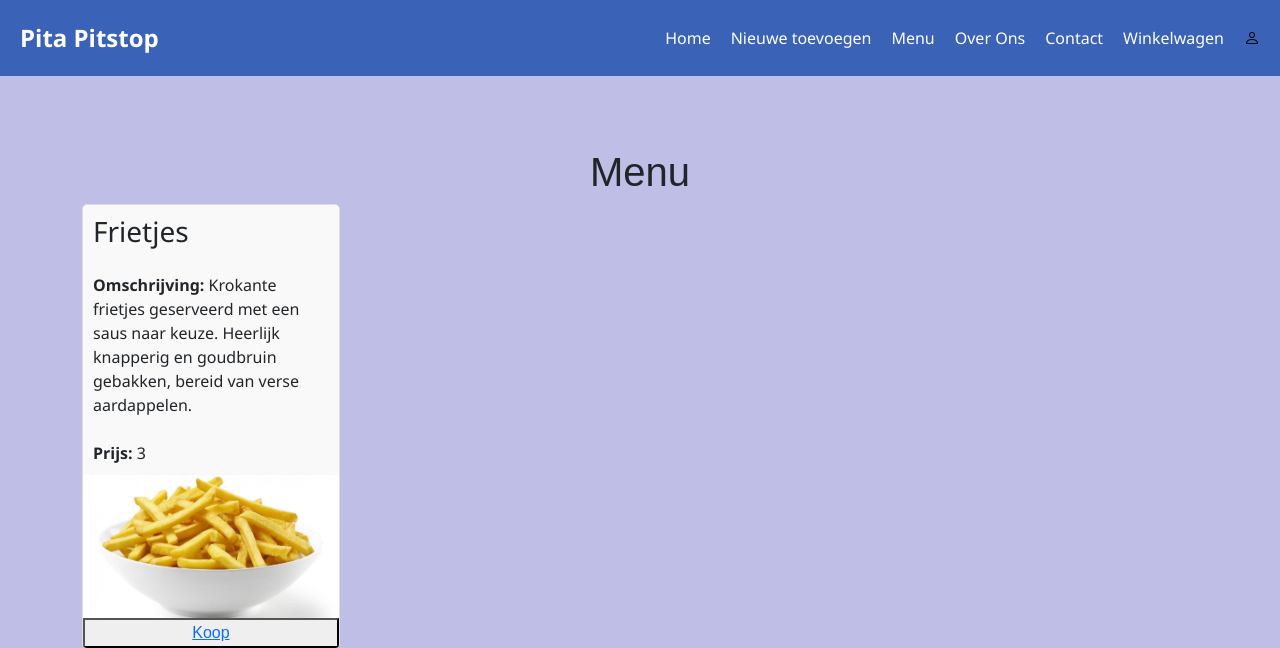
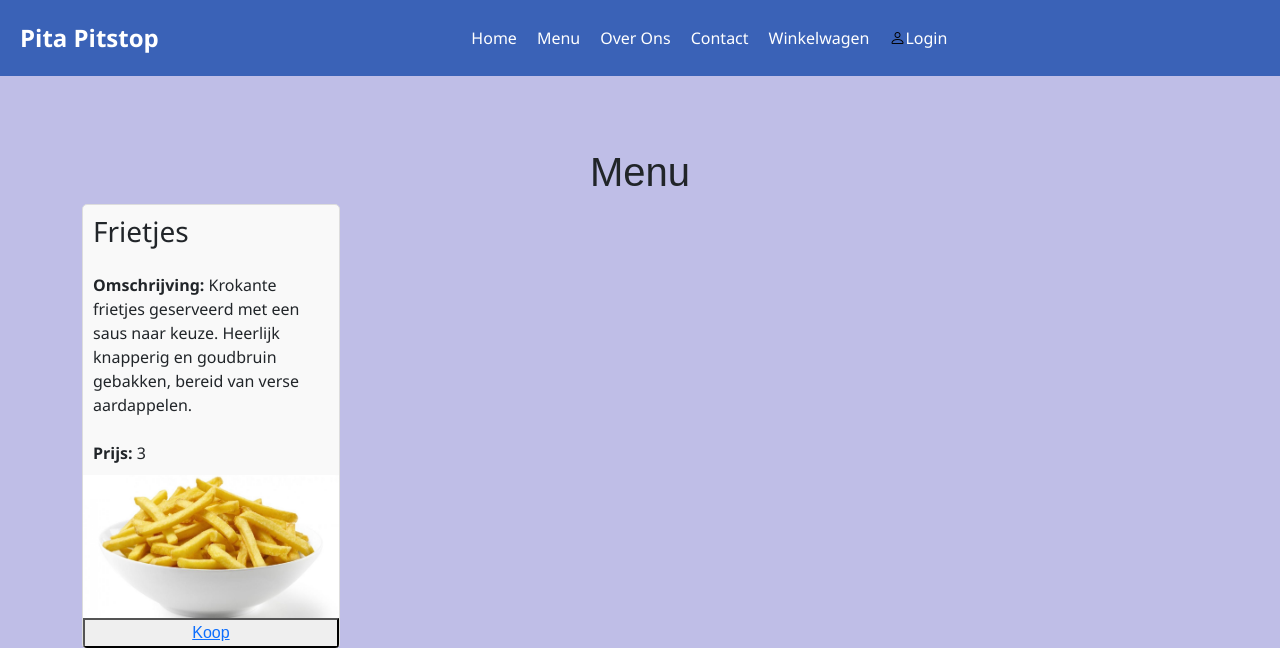
Before and after one commit to CanTR0/Eindwerk-Can-2023-2024, a PHP site: page /Producten.php in a window 1280 px wide. Shown: the top 648 px of the page. Run offline with PHP 8.4, Linux system fonts and the light colour scheme; data comes from the database, SQL or seed files in the repository; data that the repository does not hold is empty.

Commit message:
aanpassingen

```diff
--- a/Eindwerk Nieuw Nieuw/Producten.php
+++ b/Eindwerk Nieuw Nieuw/Producten.php
@@ -4,12 +4,10 @@
     <meta charset="UTF-8">
     <meta name="viewport" content="width=device-width, initial-scale=1.0">
     <meta http-equiv="X-UA-Compatible" content="IE=edge">
-    <!-- CSS only -->
-    <link href="https://cdn.jsdelivr.net/npm/bootstrap@5.3.2/dist/css/bootstrap.min.css" rel="stylesheet" integrity="sha384-T3c6CoIi6uLrA9TneNEoa7RxnatzjcDSCmG1MXxSR1GAsXEV/Dwwykc2MPK8M2HN" crossorigin="anonymous">
-    <link rel="stylesheet" href="https://cdn.jsdelivr.net/npm/bootstrap-icons@1.11.1/font/bootstrap-icons.css">
+    <link rel="shortcut icon" href="Afbeeldingen/icoon.ico" type="image/x-icon">
+
     <link rel="stylesheet" href="style.css">
-    <!-- <link rel="shortcut icon" href="img/Icon.png" type="image/png"> -->
-    <link rel="shortcut icon" href="img/Favicon.png" type="image/png">
+
     <title>Menu</title>
 
 </head>
--- a/Eindwerk Nieuw Nieuw/Winkelwagen.php
+++ b/Eindwerk Nieuw Nieuw/Winkelwagen.php
@@ -7,6 +7,7 @@ include 'sessionCheckUser.php';
 <head>
     <meta charset="UTF-8">
     <meta name="viewport" content="width=device-width, initial-scale=1.0">
+    <link rel="shortcut icon" href="Afbeeldingen/icoon.ico" type="image/x-icon">
     <link rel="stylesheet" href="style.css">
     <title>Winkelwagen</title>
 
--- a/Eindwerk Nieuw Nieuw/index.php
+++ b/Eindwerk Nieuw Nieuw/index.php
@@ -6,6 +6,7 @@
     <meta name="viewport" content="width=device-width, initial-scale=1.0">
     <link rel="stylesheet" href="https://cdn.jsdelivr.net/npm/bootstrap-icons@1.11.1/font/bootstrap-icons.css" integrity="sha384-4LISF5TTJX/fLmGSxO53rV4miRxdg84mZsxmO8Rx5jGtp/LbrixFETvWa5a6sESd" crossorigin="anonymous">
     <link rel="stylesheet" href="style.css">
+    <link href="https://fonts.googleapis.com/css2?family=Roboto:wght@100;300;400;500;700;900&display=swap" rel="stylesheet">
     <link rel="shortcut icon" href="Afbeeldingen/icoon.ico" type="image/x-icon">
     <title>Pita Pitstop</title>
 </head>
--- a/Eindwerk Nieuw Nieuw/login.php
+++ b/Eindwerk Nieuw Nieuw/login.php
@@ -12,6 +12,8 @@ if (isset($_SESSION["user"]))
   <head>
     <meta charset="utf-8">
     <meta name="viewport" content="width=device-width, initial-scale=1">
+    <link rel="stylesheet" href="style.css">
+    <link rel="shortcut icon" href="Afbeeldingen/icoon.ico" type="image/x-icon">
     <title>PitaPitstop Login</title>
 </head>
 <body>
--- a/Eindwerk Nieuw Nieuw/navbar.php
+++ b/Eindwerk Nieuw Nieuw/navbar.php
@@ -1,3 +1,12 @@
+<?php
+$user="Gast";
+if (isset($_SESSION["user"]))
+{
+   $user=$_SESSION["user"];
+}
+ ?>
+
+
 <!DOCTYPE html>
 <html lang="en">
     <head>
@@ -20,15 +29,18 @@
         <div class="Navbar">
             <a href="index.php">Home</a>
 
-            <a href="addPage.php">Nieuwe toevoegen</a>
+            <?php if ($user=='admin') print '<a href="addPage.php">Nieuwe product</a>' ?>
             <a href="Producten.php"> Menu</a>
 
 
             <a href="About.php">Over Ons</a>
             <a href="Contact.php">Contact</a>
             <a href="Winkelwagen.php">Winkelwagen</a>
-            <a href="signupForm.php"><i class="bi bi-person"></i></a>
-            <?php if ($user=='Admin') print '<a class="nav-link" href="addPage.php">Aanvallers toevoegen</a></li>' ?>
+
+            <?php if ($user == 'Gast') print '<a href="login.php"><i class="bi bi-person"></i>Login</a>'; ?>
+            <a href="logout.php" style="text-decoration: none;"><?php if ($user!='Gast') print '<i class="bi bi-person"></i>Logout</a></li>';?>
+
+
         </div>
 
         <div class="hamburger-menu">
@@ -42,8 +54,8 @@
     <div class="Navbar-Klein">
         <a href="index.php">Home</a>
 
-        <a href="addPage.php">Nieuwe toevoegen</a>
-        <a href="Producten.php"> Producten</a>
+        <?php if ($user=='admin') print '<a href="addPage.php">Nieuwe product</a>' ?>
+        <a href="Producten.php"> Menu</a>
 
 
         <a href="About.php">Over Ons</a>
--- a/Eindwerk Nieuw Nieuw/signupForm.php
+++ b/Eindwerk Nieuw Nieuw/signupForm.php
@@ -12,6 +12,8 @@ if (isset($_SESSION["user"]))
   <head>
     <meta charset="utf-8">
     <meta name="viewport" content="width=device-width, initial-scale=1">
+    <link rel="stylesheet" href="style.css">
+    <link rel="shortcut icon" href="Afbeeldingen/icoon.ico" type="image/x-icon">
     <title>PitaPitstop Signup</title>
 </head>
 <body>
--- a/Eindwerk Nieuw Nieuw/style.css
+++ b/Eindwerk Nieuw Nieuw/style.css
@@ -97,8 +97,10 @@ body {
     padding: 20px;
     margin-bottom: 100px;
     margin-left: 3px;
+
 }
 .content-home h1{
+    color: black;
     text-align: center;
 }
 .content-home .foto {
@@ -114,14 +116,14 @@ body {
     top: 50%;
     left: 50%;
     transform: translate(-50%, -50%);
-    color: white; /* Adjust color based on your design */
+    color: white;
     text-align: center;
-    font-size: 2em; /* Adjust font size as needed */
+    font-size: 2em;
     width: 100%;
+    font-family: 'Roboto', sans-serif;
 }
 
-
-/* -------------------------------------------------------------------Inhoud Menu */
+/* -------------------------------------------------------------------Inhoud Home Menu */
 .content-menu {
     padding: 20px;
     margin-bottom: 100px;
@@ -137,7 +139,6 @@ body {
 .menu-items {
     display: flex;
     flex-wrap: wrap;
-    gap: 20px;
     justify-content: space-between;
 }
 
```
Also changed, not shown: Eindwerk Nieuw Nieuw/Contact.php (+34 -0 lines), Eindwerk Nieuw Nieuw/addPage.php (+6 -12 lines), Eindwerk Nieuw Nieuw/deleteWinkelmandje.php (added, +23 -0 lines).
